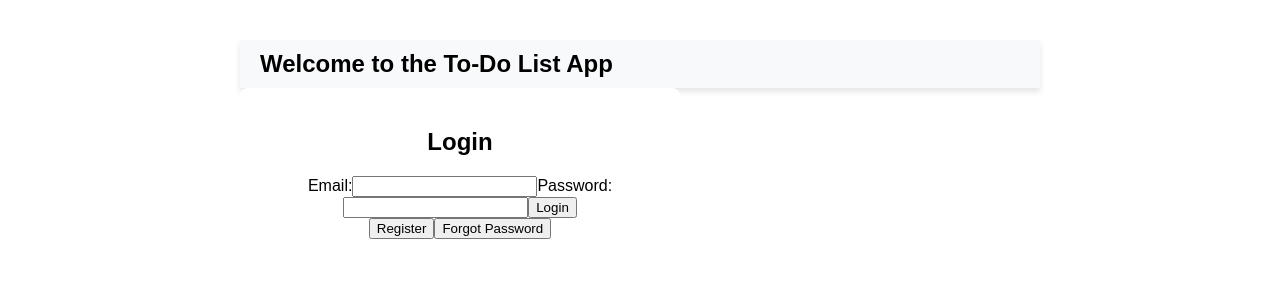
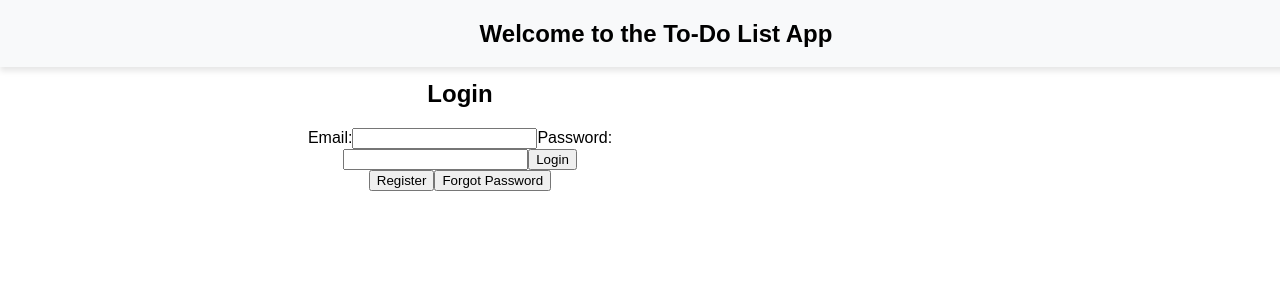
Before and after one commit to ryanli002004/todolistApp, a React (Vite) app in the folder front-end/: page / in a window 1280 px wide. Shown: the top 300 px of the page. Built offline with nearby package versions, Linux system fonts and the light colour scheme.

Commit message:
added styling to nav bar

```diff
--- a/front-end/src/App.css
+++ b/front-end/src/App.css
@@ -9,16 +9,40 @@
     text-align: center;
   }
 
-  .header-container {
+  .navbar-not-auth {
     display: flex;
-    justify-content: space-between;
-    align-items: center;
-    padding: 10px 20px;
+    justify-content: center; /* Spread the items across the navbar */
+    align-items: center; /* Center items vertically */
+    padding: 16px;
     background-color: #f8f9fa; /* Optional background */
     box-shadow: 0 4px 6px rgba(0, 0, 0, 0.1);
+    position: fixed; /* Make the navbar fixed at the top */
+    top: 0;
+    left: 0;
+    width: 100%; /* Full width of the screen */
+    z-index: 1000; /* Ensure it stays above other elements */
+    height: 35px;
+  }
+
+  .navbar-is-auth {
+    display: flex;
+    justify-content: center; /* Center items horizontally */
+    align-items: center; /* Align items vertically */
+    padding: 16px; /* Make the navbar visually appealing */
+    background-color: #f8f9fa;
+    box-shadow: 0 4px 6px rgba(0, 0, 0, 0.1);
+    position: fixed; /* Fix the navbar at the top */
+    top: 0;
+    left: 0;
+    width: 100%; /* Make it full-width */
+    z-index: 1000; /* Ensure it stays above other elements */
+    height: 35px; /* Consistent height for the navbar */
   }
 
   .header-title {
+    position: absolute; /* Absolutely position the title */
+    left: 50%; /* Start at the horizontal center */
+    transform: translateX(-50%); /* Shift back to center properly */
     margin: 0;
-    font-size: 1.5rem;
+    font-size: 1.5rem; /* Set a readable font size */
   }
--- a/front-end/src/App.jsx
+++ b/front-end/src/App.jsx
@@ -49,27 +49,24 @@ const App = () => {
   return (
     <div className="app-container" >
         {isAuthenticated ? (
-          <div>
-            <header className="header-container">
+          <div className="is-auth">
+            <header className="navbar-is-auth">
               <h1 className="header-title">Hi {userName}, Welcome to your To-Do List!</h1>
               <LogoutButton onLogout={handleLogout} />
             </header>
-
           </div>
         )
         :
         (
-          <div>
-            <header className="header-container">
+          <div className="not-auth">
+            <header className="navbar-not-auth">
               <h1 className="header-title">Welcome to the To-Do List App</h1>
             </header>
             <AuthPopup
               onSuccess={(token, name) => {
                 localStorage.setItem("authToken", token); // Save token
                 setIsAuthenticated(true);
-                setUserName(name);
-              }}
-            />
+                setUserName(name);}}/>
           </div>
         )}
     </div>
--- a/front-end/src/components/logout-button/LogoutButton.css
+++ b/front-end/src/components/logout-button/LogoutButton.css
@@ -1,4 +1,9 @@
+
 .logout-button {
+  position: absolute; /* Absolutely position the button */
+  right: 40px; /* Add spacing from the right edge */
+  top: 50%; /* Align vertically with the navbar */
+  transform: translateY(-50%); /* Center the button vertically */
   background-color: #ff4b5c;
   color: white;
   border: none;
@@ -9,6 +14,7 @@
   transition: background-color 0.3s ease;
 }
 
+
 .logout-button:hover {
   background-color: #e84150;
 }
```
Lines whose indentation alone changed are shown as unchanged.
